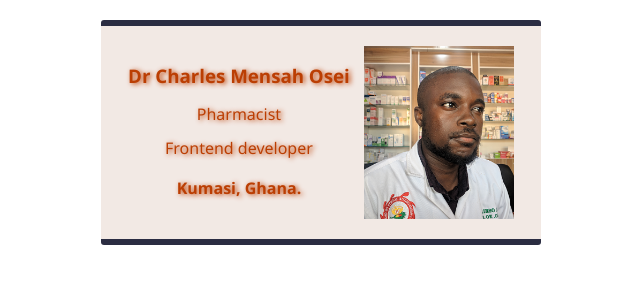
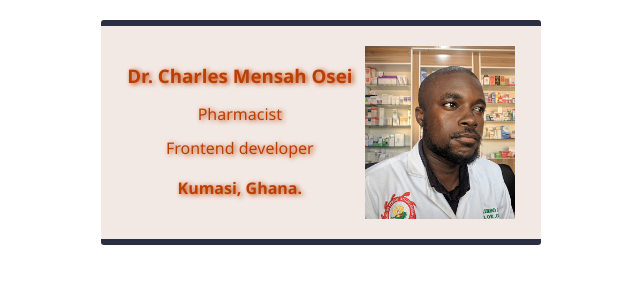
Before and after one commit to Ohpilseung/Business-card, a website built with Vite: page index.html in a window 1280 px wide. Shown: the full height of the page, 319-959 px from the left. Built offline with nearby package versions, Linux system fonts and the light colour scheme.

Commit message:
index.html

```diff
--- a/index.html
+++ b/index.html
@@ -5,7 +5,7 @@
     <body>
         <div class="card">
             <div >
-                <h3>Dr Charles Mensah Osei</h3>
+                <h3>Dr. Charles Mensah Osei</h3>
                 <p>Pharmacist</p>
                 <p>Frontend developer</p>
                 <h4>Kumasi, Ghana.</h4>
```
